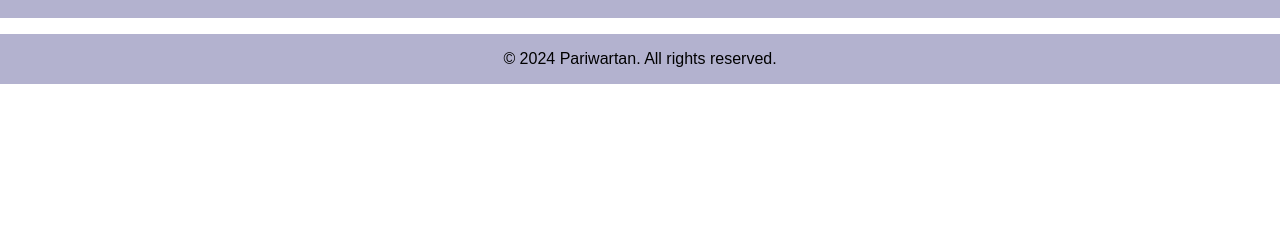
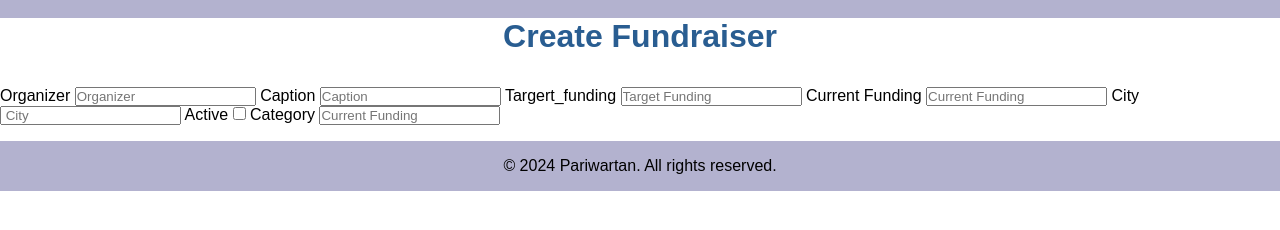
Before and after one commit to Alish142/aranab, a website: page admin.html in a window 1280 px wide. Shown: the part 184-414 px from the top of the page. Drawn offline with Linux system fonts and the light colour scheme; files that its build step writes are made by us from their sources; files whose address does not match are found by name.

Commit message:
Update admin.html

```diff
--- a/admin.html
+++ b/admin.html
@@ -18,7 +18,33 @@
         </nav>
     </header>
 
-    <div class="conayy">
+     <div class="container" id="container">
+        <div class ="form-container create">
+            <form>
+                <h1> Create Fundraiser</h1>
+                <label for="organizer"> Organizer</label>
+                <input type="text" placeholder="Organizer">
+
+                <label for="caption">Caption</label>
+                <input type="text" placeholder="Caption">
+
+                <label for="target_funding"> Targert_funding</label>
+                <input type="number" placeholder="Target Funding">
+
+                <label for="current_funding">Current Funding</label>
+                <input type="number" placeholder="Current Funding">
+
+                <label for="city">City</label>
+                <input type="text" placeholder=" City">
+
+                <label for="active">Active</label>
+                <input type="checkbox" placeholder="active">
+
+                <label for="category">Category</label>
+                <input type="text" placeholder="Current Funding">
+            </form>
+
+        </div>
 
 
     </div>
```
